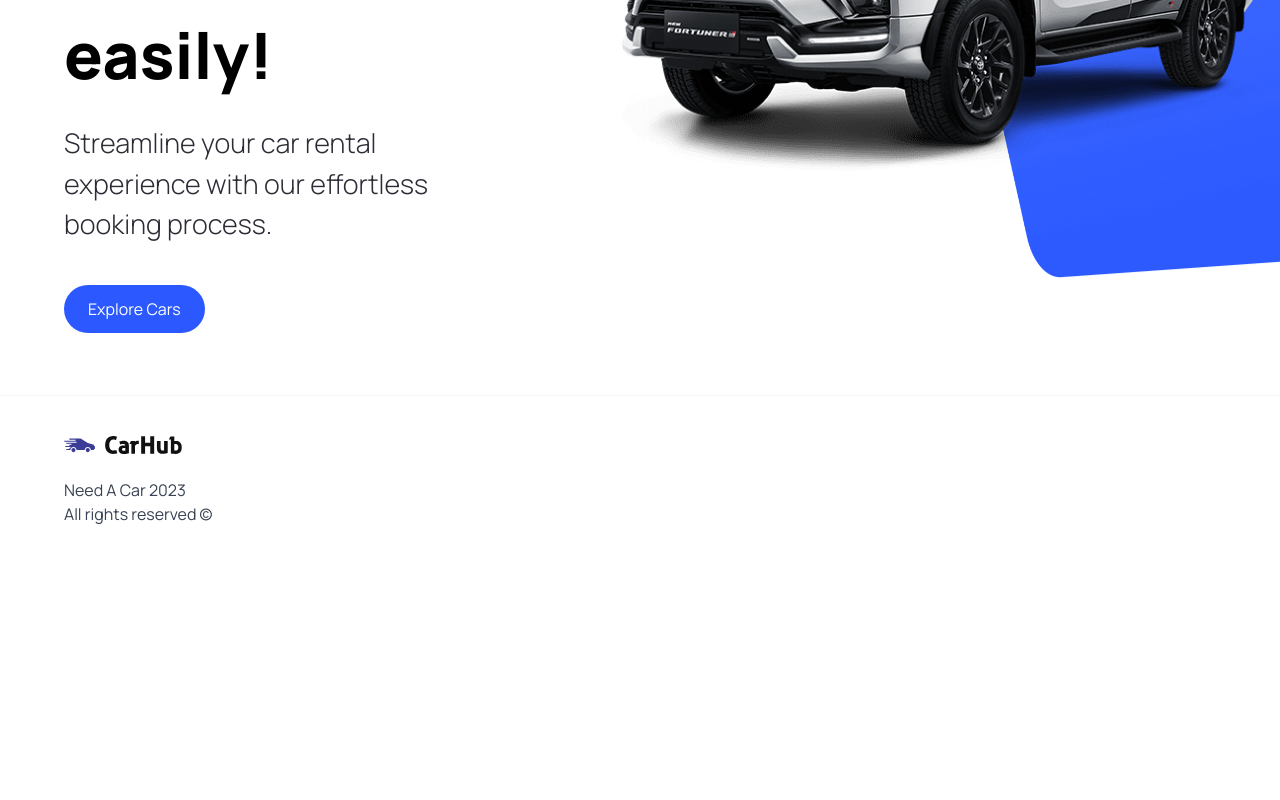
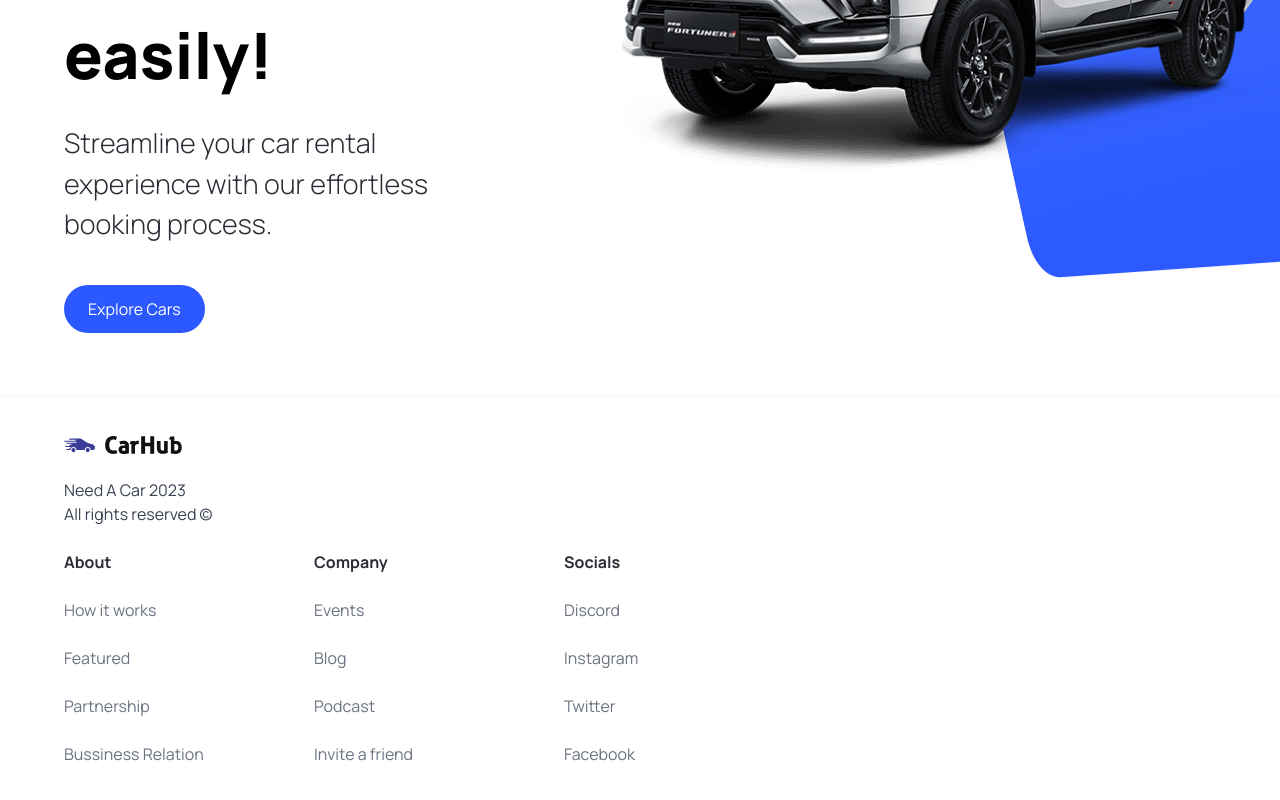
Before and after one commit to alexei-dayrit/car-app, a Next.js app: page / in a window 1280 px wide. Shown: the part 425-1225 px from the top of the page. Before the commit the page ends 991 px from the top, so only its background shows below. Built offline with nearby package versions, Linux system fonts and the light colour scheme.

Commit message:
Added constants folder/file and added links to the footer component.

```diff
--- a/components/Footer.tsx
+++ b/components/Footer.tsx
@@ -1,10 +1,12 @@
 import Link from "next/link";
 import Image from "next/image";
+
+import { footerLinks } from "@/constants";
 
 const Footer = () => {
   return (
     <footer className="flex flex-col text-black-100 mt-5 border-t border-gray-100">
-      <div className="flex max-md:flex-col flex-wrap justify-between gap-5 sm:px-16 py-10">
+      <div className="flex max-md:flex-col flex-wrap justify-between gap-5 sm:px-16 px-6 py-10">
         <div className="flex flex-col justify-start items-start gap-6">
           <Image
             src="/logo.svg"
@@ -18,7 +20,22 @@
             All rights reserved &copy;
           </p>
 
-
+          <div className="footer__links">
+            {footerLinks.map((link) => (
+              <div key={link.title} className="footer__link">
+                <h3 className="font-bold">{link.title}</h3>
+                {link.links.map((item) => (
+                  <Link
+                    key={item.title}
+                    href={item.url}
+                    className="text-gray-500"
+                  >
+                    {item.title}
+                  </Link>
+                ))}
+              </div>
+            ))}
+          </div>
         </div>
 
       </div>
--- /dev/null
+++ b/constants/index.ts
@@ -0,0 +1,101 @@
+export const manufacturers = [
+  "Acura",
+  "Alfa Romeo",
+  "Aston Martin",
+  "Audi",
+  "Bentley",
+  "BMW",
+  "Buick",
+  "Cadillac",
+  "Chevrolet",
+  "Chrysler",
+  "Citroen",
+  "Dodge",
+  "Ferrari",
+  "Fiat",
+  "Ford",
+  "GMC",
+  "Honda",
+  "Hyundai",
+  "Infiniti",
+  "Jaguar",
+  "Jeep",
+  "Kia",
+  "Lamborghini",
+  "Land Rover",
+  "Lexus",
+  "Lincoln",
+  "Maserati",
+  "Mazda",
+  "McLaren",
+  "Mercedes-Benz",
+  "MINI",
+  "Mitsubishi",
+  "Nissan",
+  "Porsche",
+  "Ram",
+  "Rolls-Royce",
+  "Subaru",
+  "Tesla",
+  "Toyota",
+  "Volkswagen",
+  "Volvo",
+];
+
+export const yearsOfProduction = [
+  { title: "Year", value: "" },
+  { title: "2015", value: "2015" },
+  { title: "2016", value: "2016" },
+  { title: "2017", value: "2017" },
+  { title: "2018", value: "2018" },
+  { title: "2019", value: "2019" },
+  { title: "2020", value: "2020" },
+  { title: "2021", value: "2021" },
+  { title: "2022", value: "2022" },
+  { title: "2023", value: "2023" },
+];
+
+export const fuels = [
+  {
+    title: "Fuel",
+    value: "",
+  },
+  {
+    title: "Gas",
+    value: "Gas",
+  },
+  {
+    title: "Electricity",
+    value: "Electricity",
+  },
+];
+
+export const footerLinks = [
+  {
+    title: "About",
+    links: [
+      { title: "How it works", url: "/" },
+      { title: "Featured", url: "/" },
+      { title: "Partnership", url: "/" },
+      { title: "Bussiness Relation", url: "/" },
+    ],
+  },
+  {
+    title: "Company",
+    links: [
+      { title: "Events", url: "/" },
+      { title: "Blog", url: "/" },
+      { title: "Podcast", url: "/" },
+      { title: "Invite a friend", url: "/" },
+    ],
+  },
+  {
+    title: "Socials",
+    links: [
+      { title: "Discord", url: "/" },
+      { title: "Instagram", url: "/" },
+      { title: "Twitter", url: "/" },
+      { title: "Facebook", url: "/" },
+    ],
+  },
+];
```
